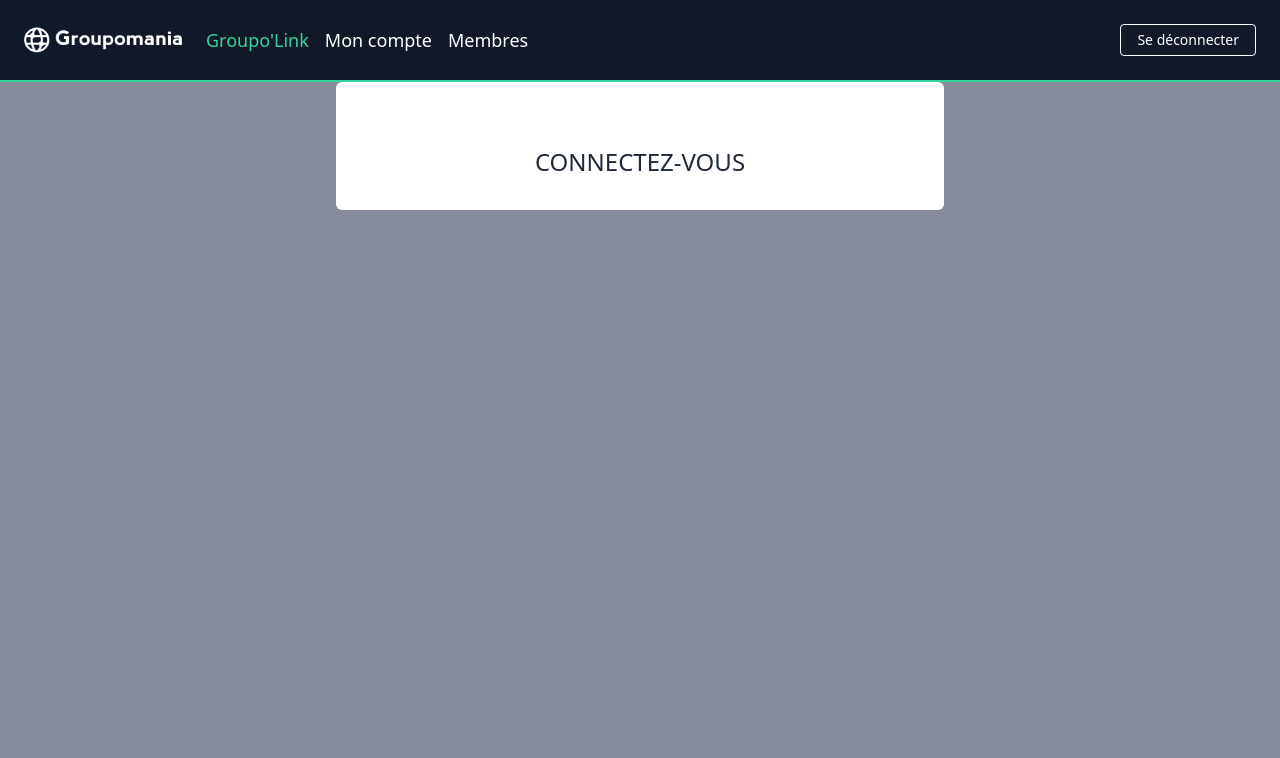
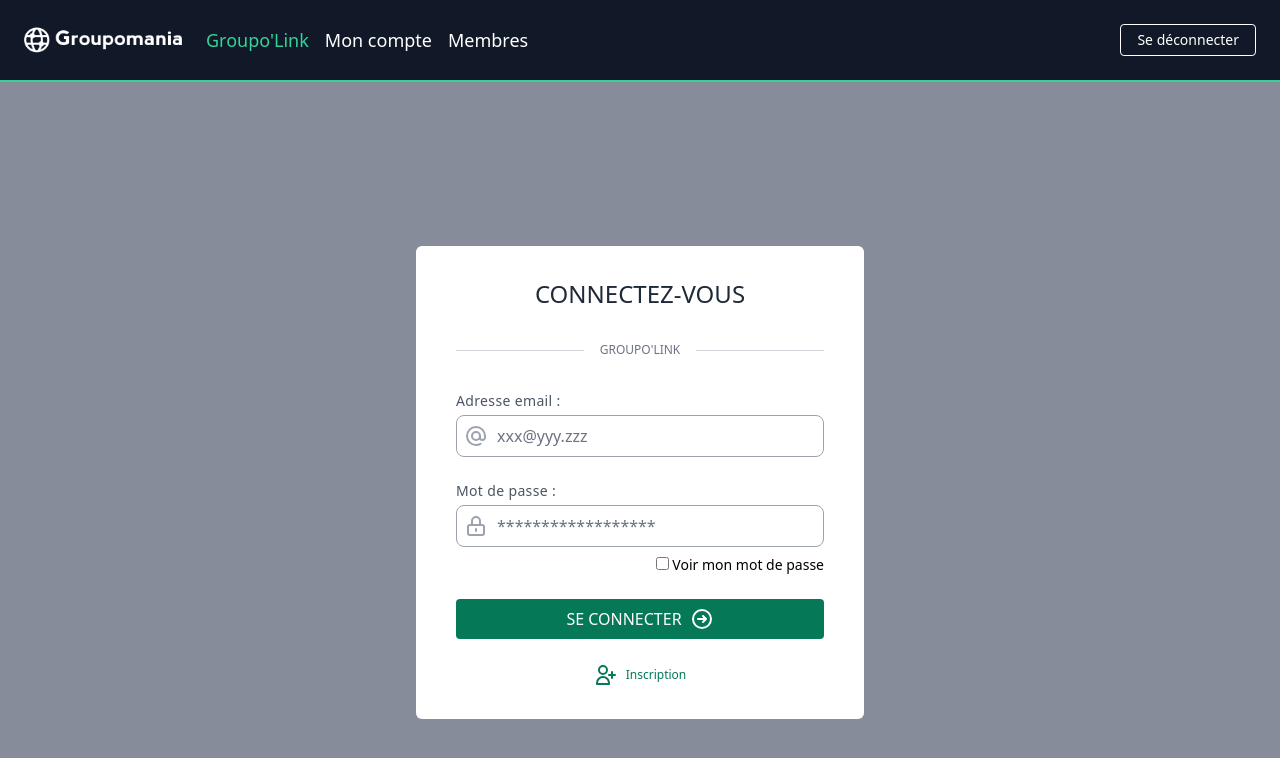
Before and after one commit to YaYouLeKyou/Groupomania-P7-OCR, a Vue app in the folder frontend/: page / in a window 1280 px wide. Shown: the top 758 px of the page. Built offline with nearby package versions, Linux system fonts and the light colour scheme; the HTML template or start-up script is replaced by a standard one.

Commit message:
refact(Login.vue):template

```diff
--- a/frontend/src/components/Header.vue
+++ b/frontend/src/components/Header.vue
@@ -2,7 +2,7 @@
   <header class="container mx-auto border-b-2 border-green-400 bg-gray-900">
     <nav class="flex items-center justify-between flex-wrap p-6">
       <div class="flex items-center flex-no-shrink text-white mr-6">
-        <a href="http://localhost:8080/welcome">
+        <a href="http://localhost:8081/welcome">
           <img
             width="158"
             height="78"
@@ -26,7 +26,7 @@
         <div class="text-sm lg:flex-grow">
           <router-link
             to="/feed"
-            href="http://localhost:8080/feed"
+            href="http://localhost:8081/feed"
             class="block mt-4 lg:inline-block lg:mt-0 text-lg text-teal-lighter text-green-400 hover:text-white mr-4"
             aria-label="Accéder aux articles"
           >
@@ -34,7 +34,7 @@
           </router-link>
           <router-link
             to="/profile/:id"
-            href="http://localhost:8080/profile/:id"
+            href="http://localhost:8081/profile/:id"
             class="block mt-4 lg:inline-block lg:mt-0 text-lg text-teal-lighter text-white hover:text-green-400"
             aria-label="Accéder à mon compte"
           >
@@ -42,7 +42,7 @@
           </router-link>
           <router-link
             to="/Users"
-            href="http://localhost:8080/Users"
+            href="http://localhost:8081/Users"
             class="block ml-4 mt-4 lg:inline-block lg:mt-0 text-lg text-teal-lighter text-white hover:text-green-400"
             aria-label="Accéder à la page membres"
           >
--- a/frontend/src/components/Login.vue
+++ b/frontend/src/components/Login.vue
@@ -1,52 +1,145 @@
 <template>
-  <div class="login">
-    <h1 class="log-title">Connectez-vous</h1>
+  <div
+    class="flex flex-col m-auto bg-white px-4 sm:px-6 md:px-8 lg:px-10 py-8 rounded-md w-11/12 max-w-md"
+  >
+    <h1 class="font-medium self-center text-xl sm:text-2xl uppercase text-gray-800">
+      Connectez-vous
+    </h1>
+    <div class="relative mt-10 h-px bg-gray-300">
+      <h2 class="absolute left-0 top-0 flex justify-center w-full -mt-2">
+        <span class="bg-white px-4 text-xs text-gray-500 uppercase">Groupo'Link</span>
+      </h2>
+    </div>
+    <div class="mt-10">
+      <form action="#">
+        <div class="flex flex-col mb-6">
+          <label for="email" class="mb-1 text-xs sm:text-sm tracking-wide text-gray-600">
+            Adresse email :</label
+          >
+          <div class="relative">
+            <div
+              class="inline-flex items-center justify-center absolute left-0 top-0 h-full w-10 text-gray-400"
+            >
+              <svg
+                class="h-6 w-6"
+                fill="none"
+                stroke-linecap="round"
+                stroke-linejoin="round"
+                stroke-width="2"
+                viewBox="0 0 24 24"
+                stroke="currentColor"
+              >
+                <path
+                  d="M16 12a4 4 0 10-8 0 4 4 0 008 0zm0 0v1.5a2.5 2.5 0 005 0V12a9 9 0 10-9 9m4.5-1.206a8.959 8.959 0 01-4.5 1.207"
+                />
+              </svg>
+            </div>
+            <input
+              v-model="email"
+              id="email"
+              type="email"
+              name="email"
+              class="text-sm sm:text-base placeholder-gray-500 pl-10 pr-4 rounded-lg border border-gray-400 w-full py-2 focus:outline-none focus:border-green-400"
+              placeholder="xxx@yyy.zzz"
+            />
+          </div>
+        </div>
+        <div class="flex flex-col mb-6">
+          <label
+            for="password"
+            class="mb-1 text-xs sm:text-sm tracking-wide text-gray-600"
+          >
+            Mot de passe :
+          </label>
+          <div class="relative">
+            <div
+              class="inline-flex items-center justify-center absolute left-0 top-0 h-full w-10 text-gray-400"
+            >
+              <span>
+                <svg
+                  class="h-6 w-6"
+                  fill="none"
+                  stroke-linecap="round"
+                  stroke-linejoin="round"
+                  stroke-width="2"
+                  viewBox="0 0 24 24"
+                  stroke="currentColor"
+                >
+                  <path
+                    d="M12 15v2m-6 4h12a2 2 0 002-2v-6a2 2 0 00-2-2H6a2 2 0 00-2 2v6a2 2 0 002 2zm10-10V7a4 4 0 00-8 0v4h8z"
+                  />
+                </svg>
+              </span>
+            </div>
+            <input
+              v-model="password"
+              id="password"
+              :type="show ? 'text' : 'password'"
+              name="password"
+              class="text-sm sm:text-base placeholder-gray-500 pl-10 pr-4 rounded-lg border border-gray-400 w-full py-2 focus:outline-none focus:border-green-400"
+              placeholder="******************"
+            />
+          </div>
+        </div>
+        <div class="flex items-center mb-6 -mt-4">
+          <div class="flex ml-auto">
+            <span class="text-sm text-color-gray-500">
+              <input type="checkbox" v-model="show" aria-label="Voir mon mot de passe" />
+              Voir mon mot de passe
+            </span>
+          </div>
+        </div>
+        <div class="flex w-full">
+          <button
+            @click.prevent="login"
+            type="submit"
+            aria-label="Se connecter"
+            class="flex items-center justify-center focus:outline-none text-white text-sm sm:text-base bg-green-700 hover:bg-green-900 rounded py-2 w-full transition duration-150 ease-in"
+          >
+            <span class="mr-2 uppercase">Se connecter</span>
+            <span>
+              <svg
+                class="h-6 w-6"
+                fill="none"
+                stroke-linecap="round"
+                stroke-linejoin="round"
+                stroke-width="2"
+                viewBox="0 0 24 24"
+                stroke="currentColor"
+              >
+                <path d="M13 9l3 3m0 0l-3 3m3-3H8m13 0a9 9 0 11-18 0 9 9 0 0118 0z" />
+              </svg>
+            </span>
+          </button>
+        </div>
+      </form>
+    </div>
+    <router-link to="/signup">
+      <div class="flex justify-center items-center mt-6">
+        <div
+          aria-label="Cliquer sur inscription"
+          class="inline-flex items-center text-green-700 hover:text-green-700 text-xs text-center"
+        >
+          <span>
+            <svg
+              class="h-6 w-6"
+              fill="none"
+              stroke-linecap="round"
+              stroke-linejoin="round"
+              stroke-width="2"
+              viewBox="0 0 24 24"
+              stroke="currentColor"
+            >
+              <path
+                d="M18 9v3m0 0v3m0-3h3m-3 0h-3m-2-5a4 4 0 11-8 0 4 4 0 018 0zM3 20a6 6 0 0112 0v1H3v-1z"
+              />
+            </svg>
+          </span>
+          <span class="ml-2">Inscription</span>
+        </div>
+      </div>
+    </router-link>
   </div>
 </template>
 
-<script>
-export default {
-  name: "login",
-};
-</script>
-<style>
-.login {
-  display: flex;
-  padding-left: 1rem;
-  padding-right: 1rem;
-  padding-top: 4rem;
-  padding-bottom: 2rem;
-  background-color: #ffffff;
-  display: flex;
-  flex-direction: column;
-  width: 100%;
-  max-width: 38rem;
-  border-radius: 0.375rem;
-
-  @media (min-width: 640px) {
-    padding-left: 1.5rem;
-    padding-right: 1.5rem;
-  }
-  @media (min-width: 768px) {
-    padding-left: 2rem;
-    padding-right: 2rem;
-  }
-  @media (min-width: 1024px) {
-    padding-left: 2.5rem;
-    padding-right: 2.5rem;
-  }
-}
-.log-title {
-  color: #1f2937;
-  font-size: 1.25rem;
-  line-height: 1.75rem;
-  font-weight: 500;
-  text-transform: uppercase;
-  align-self: center;
-
-  @media (min-width: 640px) {
-    font-size: 1.5rem;
-    line-height: 2rem;
-  }
-}
-</style>
+<script></script>
```
Also changed, not shown: frontend/package.json (+7 -5 lines), 1 other file (tests, documents, lock files or other folders).
